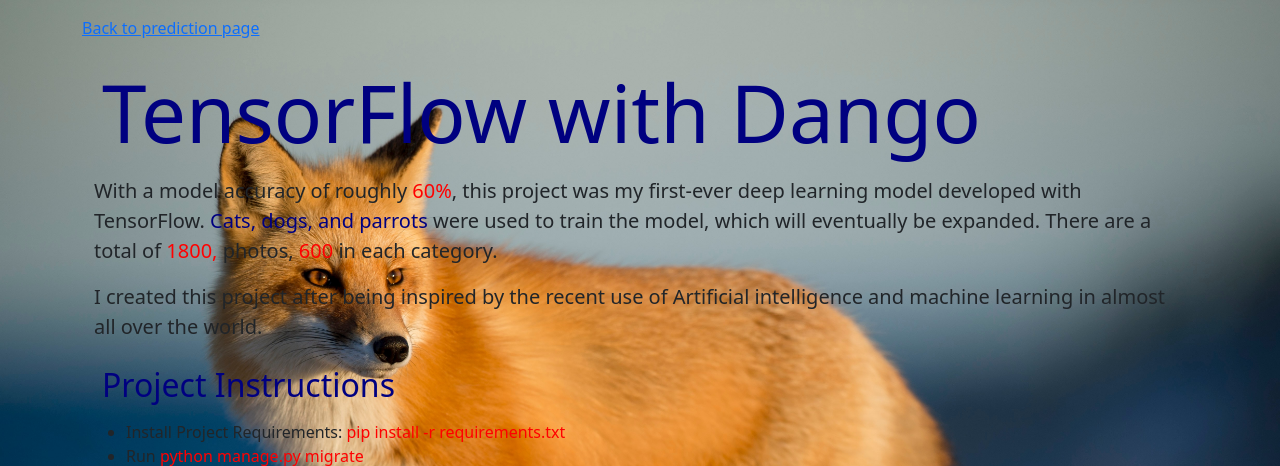
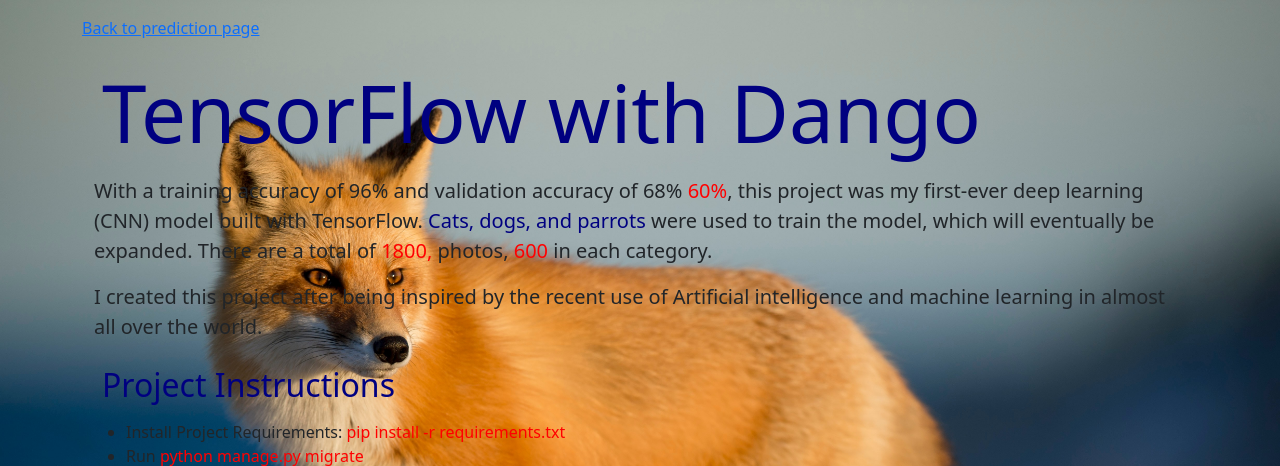
Before and after one commit to sakaxo/tensorflow_with_dango, a Django app: a page that uses main/templates/main/project_info.html in a window 1280 px wide. Shown: the top 466 px of the page. Run offline with Django 4.2, Linux system fonts and the light colour scheme.

Commit message:
CNN model added

```diff
--- a/main/templates/main/index.html
+++ b/main/templates/main/index.html
@@ -96,7 +96,7 @@
           <h3 class="display-4 prediction">Prediction</h3>
           <div class="p-3">
 
-            <p class="lead">Predicted: <strong>{{label}}</strong></p>
+            <p class="lead">Predicted: <strong>{{label|title}}</strong></p>
             <p class="lead">Probability: <strong>{{prob}}%</strong></p>
 
           </div>
--- a/main/templates/main/project_info.html
+++ b/main/templates/main/project_info.html
@@ -36,8 +36,8 @@
 			</h1>
 
 			<p class="lead">
-				With a model accuracy of roughly
-				<span style="color:red;">60%</span>, this project was my first-ever deep learning model developed with TensorFlow. <span style="color:navy;">Cats, dogs, and parrots </span> were used to train the model, which will eventually be expanded. There are a total of <span style="color:red;">1800,</span> photos, <span style="color:red;">600</span> in each category.
+				With a training accuracy of 96% and validation accuracy of 68%
+				<span style="color:red;">60%</span>, this project was my first-ever deep learning (CNN) model built with TensorFlow. <span style="color:navy;">Cats, dogs, and parrots </span> were used to train the model, which will eventually be expanded. There are a total of <span style="color:red;">1800,</span> photos, <span style="color:red;">600</span> in each category.
 			</p>
 			<p class="lead">
 				<span title="Sebastian Akaxoxo">I</span> created this project after being inspired by the recent use of Artificial intelligence and machine learning in almost all over the world.
--- a/main/views.py
+++ b/main/views.py
@@ -45,7 +45,7 @@
 		img = np.expand_dims(img_arr,0) # shape img to (1,img_size,img_size)
 
 		#  load model
-		model_path = os.getcwd() + '/animal_model.h5'
+		model_path = os.getcwd() + '/model.h5'
 		model = load_model(model_path)
 
 		# make prediction
```
Also changed, not shown: 2 other files.
